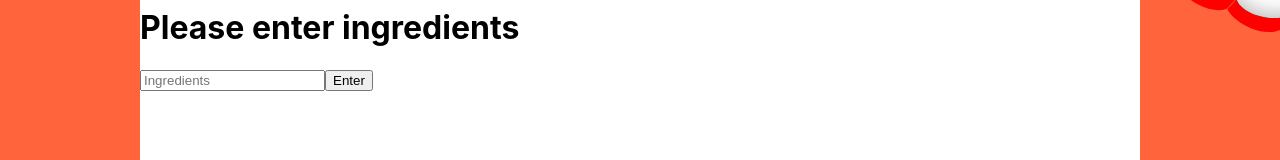
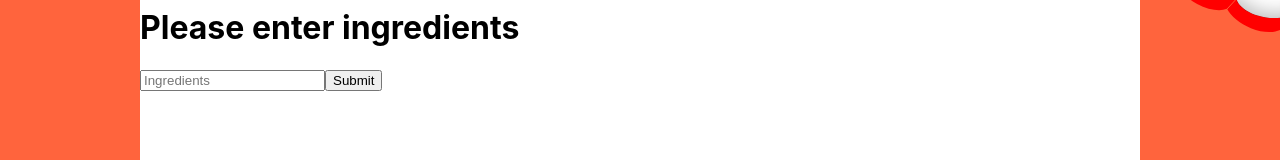
Before and after one commit to mohall42/React-Recipe, a React (Create React App) app: page / in a window 1280 px wide. Shown: the part 141-301 px from the top of the page. Built offline with nearby package versions, Linux system fonts and the light colour scheme.

Commit message:
Fixed the input focus issue

```diff
--- a/src/App.js
+++ b/src/App.js
@@ -11,6 +11,18 @@ const Box = styled.div`
   width: 1000px;
   margin: 10% auto;
   background: white;
+
+`;
+
+const Main = styled.div`
+
+
+margin: 0;
+height: 100vh;
+width: 100vw;
+background: url(${background}) no-repeat;
+background-size: cover;
+overflow: hidden;
 
 `;
 
@@ -45,17 +57,7 @@ class App extends Component {
   render(){
 
 
-      const Main = styled.div`
 
-
-        margin: 0;
-        height: 100vh;
-        width: 100vw;
-        background: url(${background}) no-repeat;
-        background-size: cover;
-        overflow: hidden;
-
-      `;
 
 
 
@@ -70,32 +72,14 @@ class App extends Component {
               placeholder="Ingredients"
               name="Ingredient"
               value={this.state.ingredients}
-
+              onChange={this.handleChange}
 
               />
 
-              <button type= "submit" onClick={this.handleChange}> Enter</button>
+              <input type= "submit"   value="Submit" />
 
           </form>
 
-
-
-         {/*  {this.state.ingredients.map( value => {
-            return(
-
-              <Ingredient key={value} name={value} addIngredient={this.handleIngredient}/>
-            )
-          })}
- */}
-
-
-          {/* <label>
-                <input
-                type="checkbox"
-                name="Chicken"
-                onChange= {this.handleChange }/>
-                Chicken
-            </label> */}
 
          </Box>
 
```
